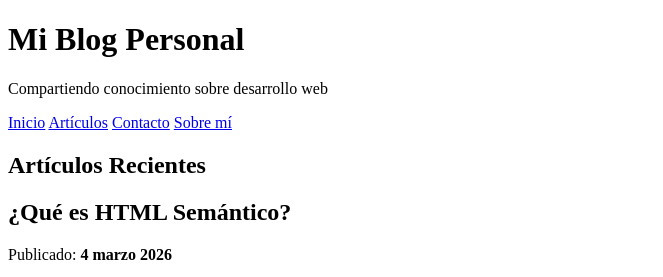
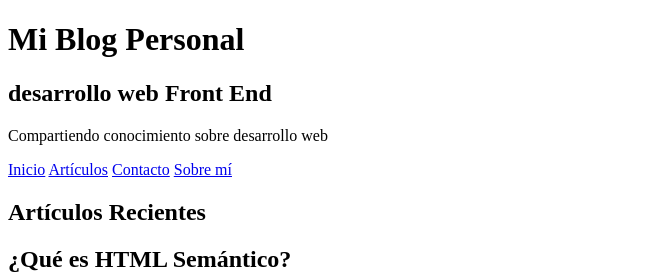
Before and after one commit to Eutaki7862/Mi-Blog-Semantica, a plain HTML site: page Index.html in a window 1280 px wide. Shown: the top 277 px of the page, without its empty margins (0-663 px from the left). Drawn offline with Linux system fonts and the light colour scheme.

Commit message:
agregamos cambios

```diff
--- a/Index.html
+++ b/Index.html
@@ -9,6 +9,7 @@
 <body>
     <header>
         <h1>Mi Blog Personal</h1>
+        <h2> desarrollo web Front End</h2>
         <p>Compartiendo conocimiento sobre desarrollo web</p>
         <nav>
             <a href="#inicio">Inicio</a>
```
